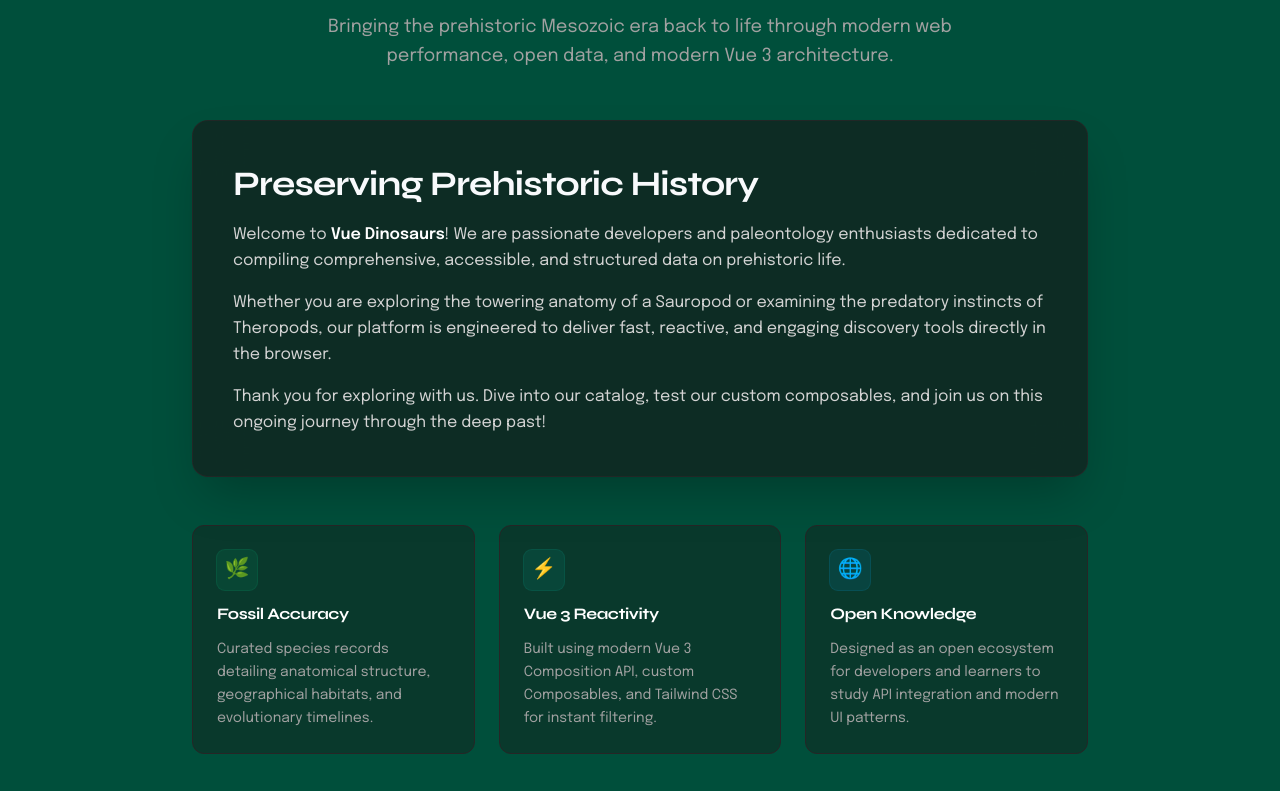
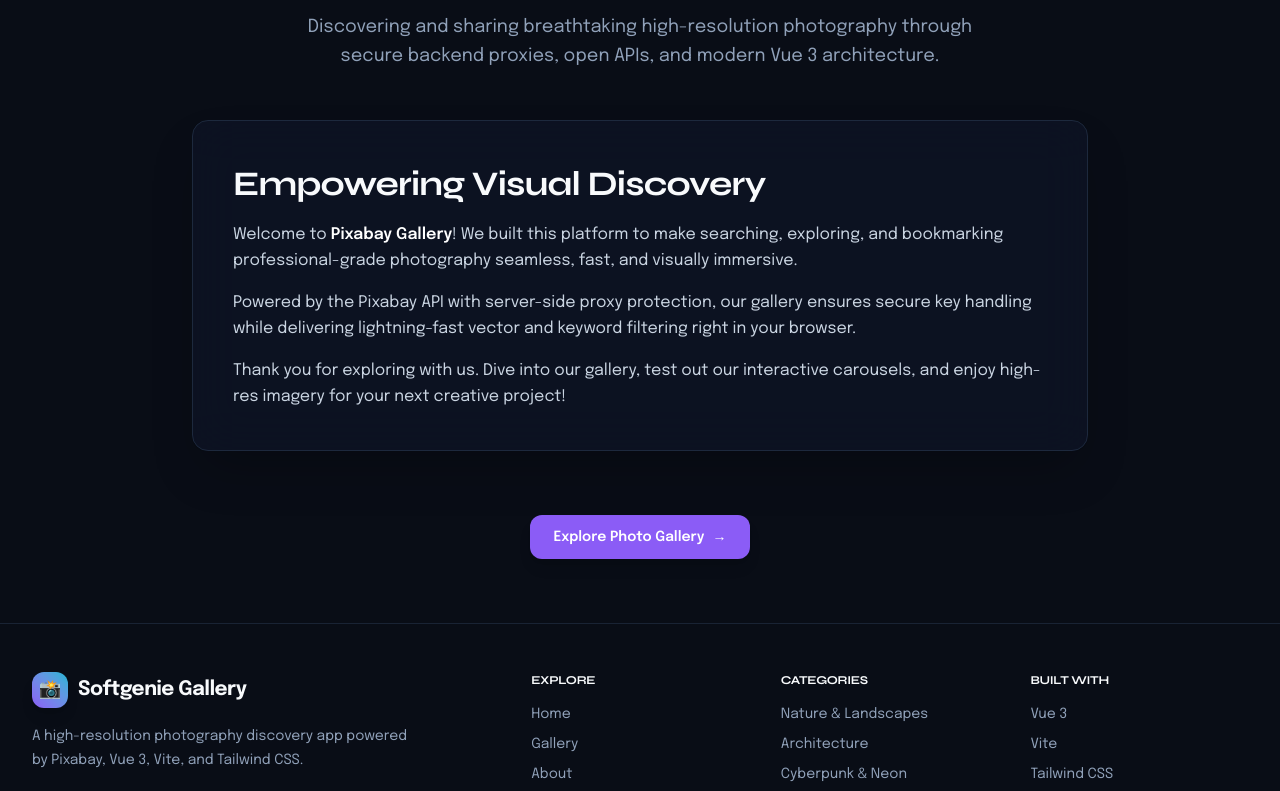
Before and after one commit to Apfirebolt/pixabay-gallery-in-vue-and-buefy, a Vue app: page /about in a window 1280 px wide. Shown: the part 269-1060 px from the top of the page. Built offline with nearby package versions, Linux system fonts and the light colour scheme; no server answers.

Commit message:
feat: about and home page refactor

```diff
--- a/src/screens/About.vue
+++ b/src/screens/About.vue
@@ -1,66 +1,33 @@
 <template>
-  <div class="min-h-screen bg-emerald-900 text-neutral-100 pt-28 pb-16 px-4 sm:px-6 lg:px-8">
+  <div class="min-h-screen bg-[var(--color-dark)] text-slate-100 pt-28 pb-16 px-4 sm:px-6 lg:px-8">
     <div class="max-w-4xl mx-auto space-y-12">
       <!-- Header Hero -->
       <div class="text-center space-y-4 max-w-2xl mx-auto">
-        <div class="inline-flex items-center gap-2 px-3 py-1 rounded-full bg-emerald-500/10 text-emerald-400 text-xs font-semibold uppercase tracking-wider border border-emerald-500/20">
-          <span>🦕 Our Mission</span>
+        <div class="inline-flex items-center gap-2 px-3 py-1 rounded-full bg-[var(--color-primary)]/10 text-[var(--color-primary)] text-xs font-semibold uppercase tracking-wider border border-[var(--color-primary)]/20">
+          <span>✨ Our Mission</span>
         </div>
         <h1 class="text-4xl sm:text-5xl font-extrabold tracking-tight text-white">
-          About Vue Dinosaurs
+          About Pixabay Gallery
         </h1>
-        <p class="text-base sm:text-lg text-neutral-400 leading-relaxed">
-          Bringing the prehistoric Mesozoic era back to life through modern web performance, open data, and modern Vue 3 architecture.
+        <p class="text-base sm:text-lg text-slate-400 leading-relaxed">
+          Discovering and sharing breathtaking high-resolution photography through secure backend proxies, open APIs, and modern Vue 3 architecture.
         </p>
       </div>
 
       <!-- Main Story Card -->
-      <div class="rounded-2xl border border-neutral-800/80 bg-neutral-900/60 p-8 sm:p-10 shadow-2xl backdrop-blur-xl">
+      <div class="rounded-2xl border border-slate-800 bg-slate-900/60 p-8 sm:p-10 shadow-2xl backdrop-blur-xl">
         <h2 class="text-2xl font-bold text-white mb-4">
-          Preserving Prehistoric History
+          Empowering Visual Discovery
         </h2>
-        <div class="space-y-4 text-sm sm:text-base leading-relaxed text-neutral-300">
+        <div class="space-y-4 text-sm sm:text-base leading-relaxed text-slate-300">
           <p>
-            Welcome to <span class="font-semibold text-white">Vue Dinosaurs</span>! We are passionate developers and paleontology enthusiasts dedicated to compiling comprehensive, accessible, and structured data on prehistoric life.
+            Welcome to <span class="font-semibold text-white">Pixabay Gallery</span>! We built this platform to make searching, exploring, and bookmarking professional-grade photography seamless, fast, and visually immersive.
           </p>
           <p>
-            Whether you are exploring the towering anatomy of a Sauropod or examining the predatory instincts of Theropods, our platform is engineered to deliver fast, reactive, and engaging discovery tools directly in the browser.
+            Powered by the Pixabay API with server-side proxy protection, our gallery ensures secure key handling while delivering lightning-fast vector and keyword filtering right in your browser.
           </p>
           <p>
-            Thank you for exploring with us. Dive into our catalog, test our custom composables, and join us on this ongoing journey through the deep past!
-          </p>
-        </div>
-      </div>
-
-      <!-- Feature / Value Pillars Grid -->
-      <div class="grid grid-cols-1 md:grid-cols-3 gap-6">
-        <div class="rounded-xl border border-neutral-800 bg-neutral-900/40 p-6 space-y-3">
-          <div class="h-10 w-10 rounded-lg bg-emerald-500/10 text-emerald-400 flex items-center justify-center text-xl ring-1 ring-emerald-500/20">
-            🌿
-          </div>
-          <h3 class="text-base font-semibold text-white">Fossil Accuracy</h3>
-          <p class="text-xs sm:text-sm text-neutral-400 leading-relaxed">
-            Curated species records detailing anatomical structure, geographical habitats, and evolutionary timelines.
-          </p>
-        </div>
-
-        <div class="rounded-xl border border-neutral-800 bg-neutral-900/40 p-6 space-y-3">
-          <div class="h-10 w-10 rounded-lg bg-teal-500/10 text-teal-400 flex items-center justify-center text-xl ring-1 ring-teal-500/20">
-            ⚡
-          </div>
-          <h3 class="text-base font-semibold text-white">Vue 3 Reactivity</h3>
-          <p class="text-xs sm:text-sm text-neutral-400 leading-relaxed">
-            Built using modern Vue 3 Composition API, custom Composables, and Tailwind CSS for instant filtering.
-          </p>
-        </div>
-
-        <div class="rounded-xl border border-neutral-800 bg-neutral-900/40 p-6 space-y-3">
-          <div class="h-10 w-10 rounded-lg bg-sky-500/10 text-sky-400 flex items-center justify-center text-xl ring-1 ring-sky-500/20">
-            🌐
-          </div>
-          <h3 class="text-base font-semibold text-white">Open Knowledge</h3>
-          <p class="text-xs sm:text-sm text-neutral-400 leading-relaxed">
-            Designed as an open ecosystem for developers and learners to study API integration and modern UI patterns.
+            Thank you for exploring with us. Dive into our gallery, test out our interactive carousels, and enjoy high-res imagery for your next creative project!
           </p>
         </div>
       </div>
@@ -68,26 +35,13 @@
       <!-- Quick Action Navigation -->
       <div class="text-center pt-4">
         <router-link
-          to="/dinosaur"
-          class="inline-flex items-center gap-2 rounded-xl bg-emerald-500 hover:bg-emerald-400 px-6 py-3 text-sm font-semibold text-neutral-950 transition-colors shadow-lg shadow-emerald-500/20"
+          to="/pixabay"
+          class="inline-flex items-center gap-2 rounded-xl bg-[var(--color-primary)] hover:bg-[var(--color-primary)]/90 px-6 py-3 text-sm font-semibold text-white transition-colors shadow-lg shadow-[var(--color-primary)]/20"
         >
-          <span>Explore Dinosaurs Archive</span>
+          <span>Explore Photo Gallery</span>
           <span>→</span>
         </router-link>
       </div>
     </div>
   </div>
 </template>
-
-<script setup>
-import { onMounted } from 'vue';
-import { useDinosaur } from '../composables/useDinosaur';
-
-const { dinosaurs, getDinosaur } = useDinosaur();
-
-onMounted(() => {
-  if (!dinosaurs.value || dinosaurs.value.length === 0) {
-    getDinosaur();
-  }
-});
-</script>
--- a/src/screens/Composable.vue
+++ /dev/null
@@ -1,119 +0,0 @@
-<template>
-  <div class="min-h-screen bg-emerald-900 text-neutral-100 pt-28 pb-16 px-4 sm:px-6 lg:px-8">
-    <div class="max-w-7xl mx-auto space-y-12">
-      <!-- Hero Section -->
-      <div class="text-center max-w-3xl mx-auto space-y-4">
-        <div class="inline-flex items-center gap-2 px-3 py-1 rounded-full bg-emerald-500/10 text-emerald-400 text-xs font-semibold uppercase tracking-wider border border-emerald-500/20">
-          <span>🌿 Prehistoric Archive</span>
-        </div>
-        <h1 class="text-4xl sm:text-5xl font-extrabold tracking-tight text-white">
-          Explore the Age of Dinosaurs
-        </h1>
-        <p class="text-base sm:text-lg text-neutral-400 leading-relaxed">
-          Journey back millions of years into the Mesozoic era. Browse through magnificent species, uncover evolutionary adaptations, and explore fossil discoveries.
-        </p>
-      </div>
-
-      <!-- Search & Controls Bar -->
-      <div class="flex flex-col sm:flex-row items-center justify-between gap-4 max-w-xl mx-auto">
-        <div class="relative w-full">
-          <span class="absolute inset-y-0 left-0 flex items-center pl-3.5 pointer-events-none text-neutral-500">
-            <svg class="w-4 h-4" fill="none" viewBox="0 0 24 24" stroke="currentColor">
-              <path stroke-linecap="round" stroke-linejoin="round" stroke-width="2" d="M21 21l-6-6m2-5a7 7 0 11-14 0 7 7 0 0114 0z" />
-            </svg>
-          </span>
-          <input
-            v-model="searchQuery"
-            type="text"
-            placeholder="Search by dinosaur name or keyword..."
-            class="w-full rounded-xl border border-neutral-800 bg-neutral-900/80 pl-10 pr-4 py-2.5 text-sm text-white placeholder-neutral-500 outline-none transition focus:border-emerald-500 focus:ring-1 focus:ring-emerald-500 backdrop-blur-sm"
-          />
-        </div>
-      </div>
-
-      <!-- Loading State -->
-      <div v-if="loading" class="py-16">
-        <Loader message="Excavating dinosaur fossils..." :full-screen="false" />
-      </div>
-
-      <!-- Dinosaur Grid -->
-      <div v-else-if="filteredDinosaurs.length > 0" class="grid grid-cols-1 sm:grid-cols-2 lg:grid-cols-3 gap-6">
-        <div
-          v-for="dinosaur in filteredDinosaurs"
-          :key="dinosaur.Name"
-          class="group relative flex flex-col justify-between rounded-2xl border border-neutral-800/80 bg-neutral-900/60 p-6 shadow-lg backdrop-blur-sm transition-all duration-200 hover:border-emerald-500/40 hover:bg-neutral-900/90 hover:shadow-emerald-500/5 hover:-translate-y-1"
-        >
-          <div>
-            <div class="flex items-center justify-between gap-2 mb-3">
-              <span class="text-2xl">🦖</span>
-              <span class="text-[11px] font-mono uppercase bg-neutral-800 text-neutral-400 px-2.5 py-1 rounded-md border border-neutral-700/50">
-                Species
-              </span>
-            </div>
-            <h2 class="text-xl font-bold text-white group-hover:text-emerald-400 transition-colors">
-              {{ dinosaur.Name }}
-            </h2>
-            <p class="mt-3 text-sm text-neutral-400 leading-relaxed line-clamp-4">
-              {{ dinosaur.Description || "No detailed fossil record description available for this specimen." }}
-            </p>
-          </div>
-
-          <div class="mt-6 pt-4 border-t border-neutral-800/60 text-xs text-neutral-100">
-            <p class="font-mono text-center">Mesozoic Era</p>
-          </div>
-        </div>
-      </div>
-
-      <!-- Empty Search State -->
-      <div v-else class="text-center py-16">
-        <div class="text-4xl mb-3">🦴</div>
-        <h3 class="text-base font-semibold text-white">No Dinosaurs Found</h3>
-        <p class="text-sm text-neutral-500 mt-1">
-          No fossils matched your search query "{{ searchQuery }}".
-        </p>
-      </div>
-    </div>
-  </div>
-</template>
-
-<script setup>
-import { ref, computed, onMounted } from "vue";
-import Fuse from "fuse.js";
-import { useDinosaur } from "../composables/useDinosaur";
-import Loader from "../components/Loader.vue";
-
-const { dinosaurs, getDinosaur, loading } = useDinosaur();
-const searchQuery = ref("");
-
-// Fuse.js configuration
-const fuseOptions = {
-  keys: [
-    { name: "Name", weight: 0.7 },
-    { name: "Description", weight: 0.3 }
-  ],
-  threshold: 0.35, // Balanced fuzziness (lower = stricter)
-  ignoreLocation: true,
-  minMatchCharLength: 2,
-};
-
-// Reactive Fuse instance that updates when dinosaur list changes
-const fuseInstance = computed(() => {
-  return new Fuse(dinosaurs.value || [], fuseOptions);
-});
-
-// Fuzzy search computation
-const filteredDinosaurs = computed(() => {
-  const query = searchQuery.value.trim();
-  if (!query || query.length < 2) {
-    return dinosaurs.value || [];
-  }
-  const results = fuseInstance.value.search(query);
-  return results.map((res) => res.item);
-});
-
-onMounted(() => {
-  if (!dinosaurs.value || dinosaurs.value.length === 0) {
-    getDinosaur();
-  }
-});
-</script>
--- a/src/screens/Home.vue
+++ b/src/screens/Home.vue
@@ -1,37 +1,53 @@
 <template>
-  <main class="min-h-screen bg-slate-100 flex items-center justify-center p-4">
-    <section class="max-w-2xl bg-white shadow-xl rounded-2xl p-8 border border-slate-200">
-      <h1 class="text-4xl font-extrabold text-emerald-800 tracking-tight mb-4">
-        Welcome to Dinosaur World
+  <main class="min-h-screen bg-[var(--color-dark)] text-slate-100 flex items-center justify-center p-4 pt-24">
+    <section class="max-w-3xl w-full bg-slate-900/60 backdrop-blur-xl shadow-2xl rounded-3xl p-8 sm:p-12 border border-slate-800 text-center space-y-6">
+
+      <!-- Badge -->
+      <div class="inline-flex items-center gap-2 px-3.5 py-1 rounded-full bg-[var(--color-primary)]/10 text-[var(--color-primary)] text-xs font-semibold uppercase tracking-wider border border-[var(--color-primary)]/20">
+        <span>📸 Pixabay Discovery</span>
+      </div>
+
+      <h1 class="text-4xl sm:text-5xl font-extrabold text-white tracking-tight">
+        Capture and Explore Visual Stories
       </h1>
 
-      <p class="text-slate-700 leading-relaxed mb-4">
-        Discover the fascinating world of dinosaurs! Dive into their history, learn about their habitats, and
-        uncover the secrets of their extinction.
+      <p class="text-slate-400 text-base sm:text-lg leading-relaxed max-w-xl mx-auto">
+        Discover millions of high-resolution stock photos, scenic landscapes, and neon cyberpunk aesthetics powered by secure backend proxies and Vue 3.
       </p>
 
-      <p class="text-slate-700 leading-relaxed mb-6">
-        Whether you're a paleontology enthusiast or just curious, this is the perfect place to start your
-        journey into the prehistoric era.
+      <p class="text-slate-400 text-sm sm:text-base leading-relaxed max-w-xl mx-auto">
+        Whether you are searching for inspiration, designing a portfolio, or curating photography collections, this is your portal to stunning imagery.
       </p>
 
-      <button
-        type="button"
-        @click="handleExplore"
-        class="bg-emerald-600 text-white font-medium px-5 py-2.5 rounded-lg shadow-sm hover:bg-emerald-700 focus:outline-none focus:ring-2 focus:ring-emerald-500 focus:ring-offset-2 transition-colors duration-150"
-      >
-        Explore Now
-      </button>
+      <div class="pt-4 flex flex-col sm:flex-row items-center justify-center gap-4">
+        <router-link
+          to="/pixabay"
+          class="w-full sm:w-auto bg-[var(--color-primary)] text-white font-semibold px-8 py-3.5 rounded-xl shadow-lg shadow-[var(--color-primary)]/25 hover:bg-[var(--color-primary)]/90 transition-all duration-200"
+        >
+          Explore Gallery
+        </router-link>
+
+        <router-link
+          to="/about"
+          class="w-full sm:w-auto bg-slate-800 hover:bg-slate-700/80 text-slate-200 font-semibold px-6 py-3.5 rounded-xl border border-slate-700/60 transition-all duration-200"
+        >
+          Learn More
+        </router-link>
+      </div>
     </section>
   </main>
 </template>
 
 <script setup>
+import { useRouter } from 'vue-router';
+
 defineOptions({
   name: 'Homepage'
 })
 
+const router = useRouter();
+
 const handleExplore = () => {
-  // Navigation or action logic goes here
-}
+  router.push('/pixabay');
+};
 </script>
```
